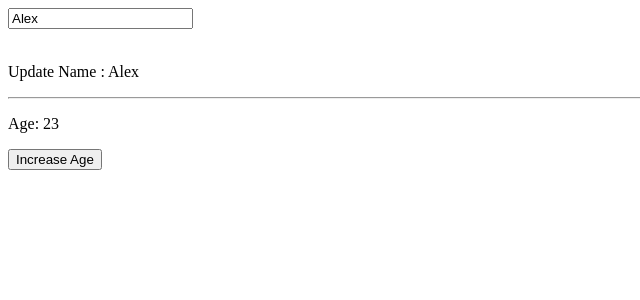
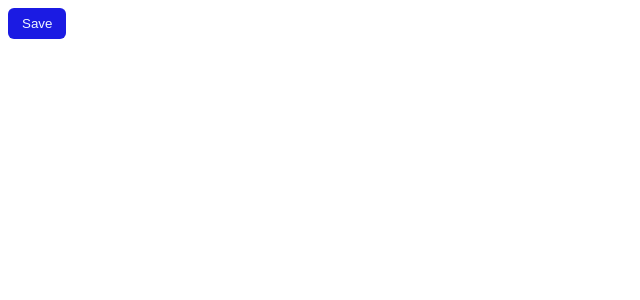
Before and after one commit to Rishab-RajHR/Angular-21, an Angular app: page / in a window 1280 px wide. Shown: the top 300 px of the page, without its empty margins (0-640 px from the left). Built offline with nearby package versions, Linux system fonts and the light colour scheme.

Commit message:
Reusable Component Button

```diff
--- a/src/app/app.html
+++ b/src/app/app.html
@@ -1,18 +1,6 @@
-<!-- <input [(ngModel)]="username" placeholder="Enter your name" />
+<app-button
+     [label]="'Save'"
+     (clicked)="'onSave($event)'"
+></app-button>
 
-<p>{{username}}</p> -->
-<!--
-<input [value]="name()" (input)="name.set($event.target.value)"/>
-
-<p>{{name()}}</p> -->
-
-<input [value]="user().name" (input)="updateName($event.target.value)" placeholder="Name"/>
-
-<br><br>
-
-<p> Update Name : {{user().name}}</p>
-
-<hr>
-
-<p> Age: {{user().age}}</p>
-<button (click)="updateAge()">Increase Age</button>
+<p>{{ message }}</p>
--- a/src/app/app.ts
+++ b/src/app/app.ts
@@ -1,26 +1,20 @@
 import { Component, signal } from '@angular/core';
-// import { FormsModule } from '@angular/forms';
+import { Button } from './button/button';
 
 @Component({
-  imports: [],
+  imports: [Button],
   selector: 'app-root',
   styleUrl: './app.css',
   templateUrl: './app.html',
 })
 export class App {
-  //  username = "Alex";
-  // name = signal('George');
+    //  saveData(){
+    //    console.log("Data Fetch");
+    //  }
 
-  user = signal<{ name: string; age: number }>({
-       name: 'Alex',
-       age: 23
-  })
-
-  updateName(value: string) {
-      this.user.update(user => ({ ...user, name: value }));
-  }
-
-  updateAge() {
-      this.user.update(user => ({ ...user, age: user.age+1 }));
-  }
+    message = "";
+    onSave(msg: string){
+       console.log(msg);
+       this.message = msg;
+    }
 }
--- /dev/null
+++ b/src/app/button/button.css
@@ -0,0 +1,8 @@
+button {
+    padding: 8px 14px;
+    background: rgb(27, 27, 227);
+    color: aliceblue;
+    border: none;
+    border-radius: 6px;
+    cursor: pointer;
+}
--- /dev/null
+++ b/src/app/button/button.html
@@ -0,0 +1 @@
+<button (click)="onClick()">{{ label() }}</button>
--- /dev/null
+++ b/src/app/button/button.ts
@@ -0,0 +1,17 @@
+import { Component, input, output } from '@angular/core';
+
+@Component({
+  imports: [],
+  selector: 'app-button',
+  styleUrl: './button.css',
+  templateUrl: './button.html',
+})
+export class Button {
+    label = input<string>();
+    clicked = output<string>();
+
+    onClick(){
+       console.log('Card Button Clicked (Child)');
+       this.clicked.emit('Button Clicked Successfully')
+    }
+}
```
Also changed, not shown: 1 other file (tests, documents, lock files or other folders).
